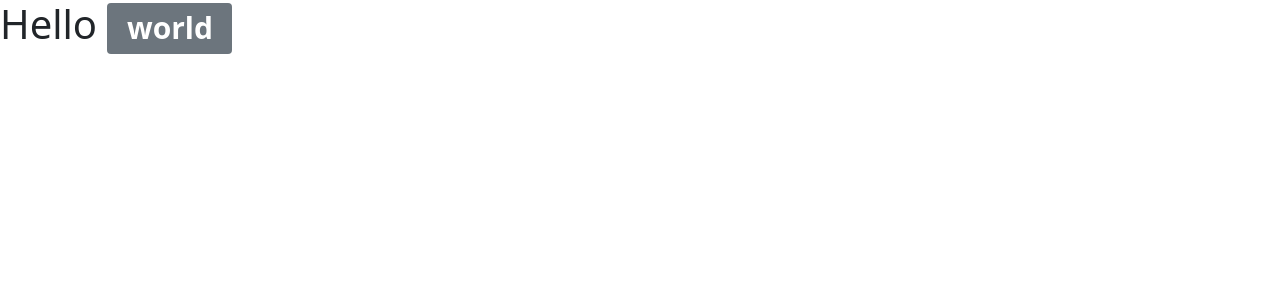
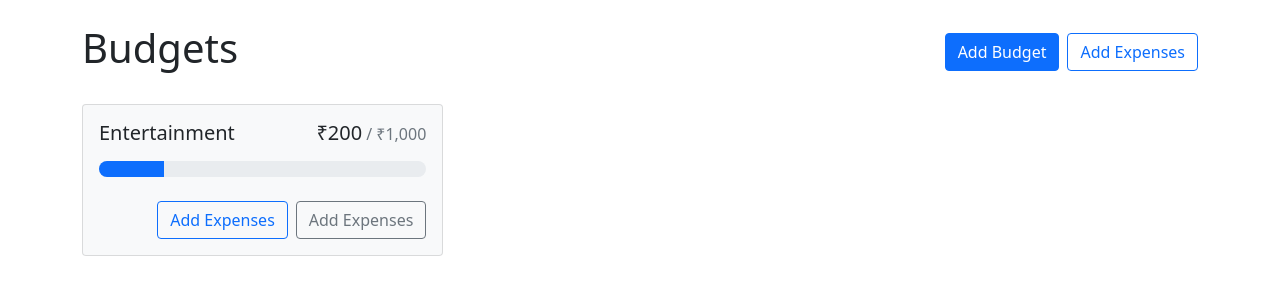
Before and after one commit to manikagnish/budget-app, a React (Create React App) app: page / in a window 1280 px wide. Shown: the top 300 px of the page. Built offline with nearby package versions, Linux system fonts and the light colour scheme.

Commit message:
created BudgetCard component

```diff
--- a/src/App.jsx
+++ b/src/App.jsx
@@ -1,12 +1,26 @@
-import { Badge } from "react-bootstrap";
+import { Button, Stack } from "react-bootstrap";
+import Container from "react-bootstrap/container";
+import BudgetCard from "./components/BudgetCard";
 
 function App() {
   return (
-    <div>
-      <h1>
-        Hello <Badge bg="secondary">world</Badge>
-      </h1>
-    </div>
+    <Container className="my-4">
+      <Stack direction="horizontal" gap="2" className="mb-4">
+        <h1 className="me-auto">Budgets</h1>
+        <Button variant="primary">Add Budget</Button>
+        <Button variant="outline-primary">Add Expenses</Button>
+      </Stack>
+      <div
+        style={{
+          display: "grid",
+          gridTemplateColumns: "repeat(auto-fill, minmax(300px, 1fr))",
+          gap: "1rem",
+          alignItems: "flex-start",
+        }}
+      >
+        <BudgetCard name="Entertainment" gray amount={200} max={1000} />
+      </div>
+    </Container>
   );
 }
 
--- /dev/null
+++ b/src/components/BudgetCard.jsx
@@ -0,0 +1,48 @@
+import { Button, Card, ProgressBar, Stack } from "react-bootstrap";
+import { currencyFormatter } from "../utils";
+
+export default function BudgetCard({ name, amount, max, gray }) {
+  const classNames = [];
+
+  if (amount > max) {
+    classNames.push("bg-danger", "bg-opacity-10");
+  } else if (gray) {
+    classNames.push("bg-light");
+  }
+
+  return (
+    <Card className={classNames.join(" ")}>
+      <Card.Body>
+        <Card.Title className="d-flex justify-content-between align-items-baseline fw-normal mb-3">
+          <div className="me-2">{name}</div>
+          <div className="d-flex align-items-baseline">
+            {currencyFormatter.format(amount)}
+            <span className="text-muted fs-6 ms-1">
+              / {currencyFormatter.format(max)}
+            </span>
+          </div>
+        </Card.Title>
+        <ProgressBar
+          className="rounded-pill"
+          variant={getProgressBarVariant(amount, max)}
+          min={0}
+          max={max}
+          now={amount}
+        />
+        <Stack direction="horizontal" gap="2" className="mt-4">
+          <Button variant="outline-primary" className="ms-auto">
+            Add Expenses
+          </Button>
+          <Button variant="outline-secondary">Add Expenses</Button>
+        </Stack>
+      </Card.Body>
+    </Card>
+  );
+}
+
+function getProgressBarVariant(amount, max) {
+  const ratio = amount / max;
+  if (ratio < 0.5) return "primary";
+  if (ratio < 0.75) return "warning";
+  return "danger";
+}
--- /dev/null
+++ b/src/utils.js
@@ -0,0 +1,5 @@
+export const currencyFormatter = new Intl.NumberFormat(undefined, {
+  currency: "inr",
+  style: "currency",
+  minimumFractionDigits: 0,
+});
```
